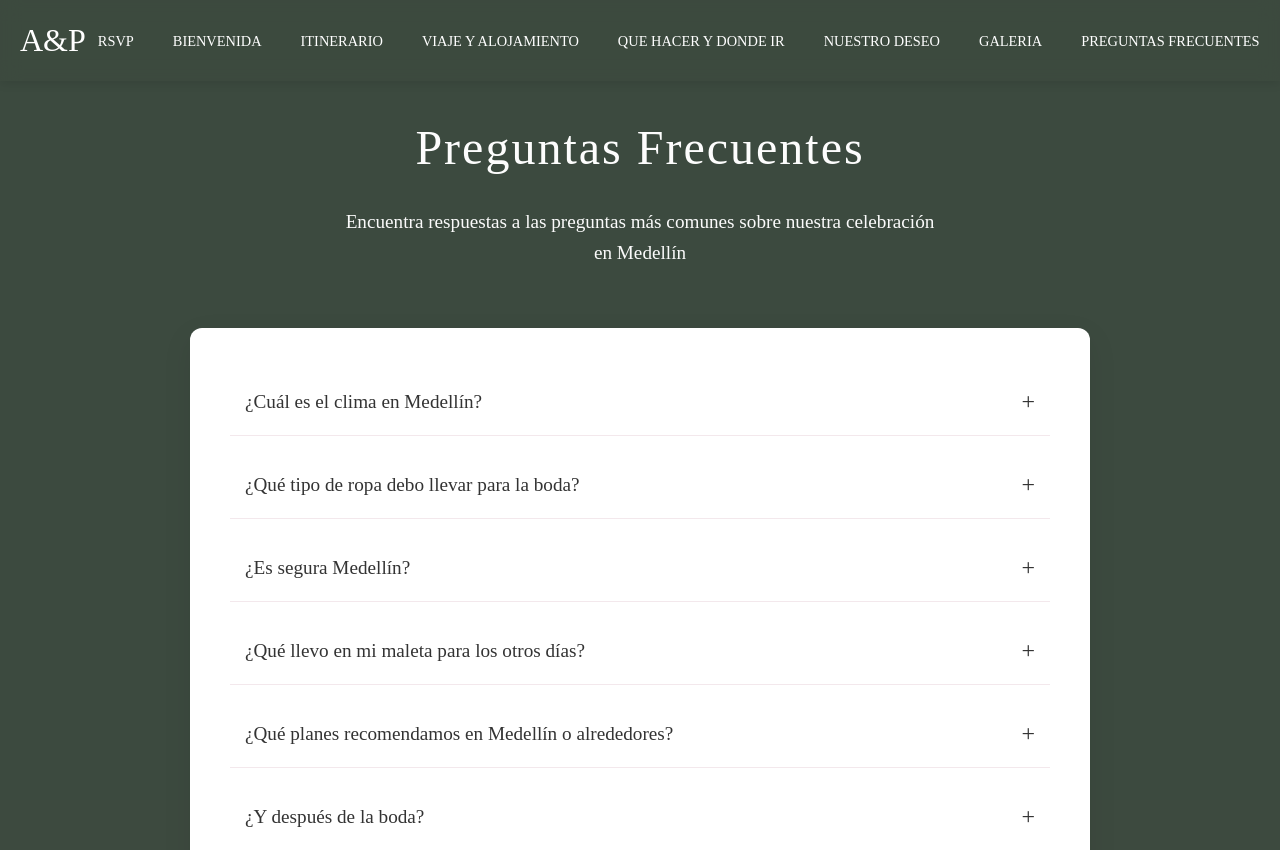
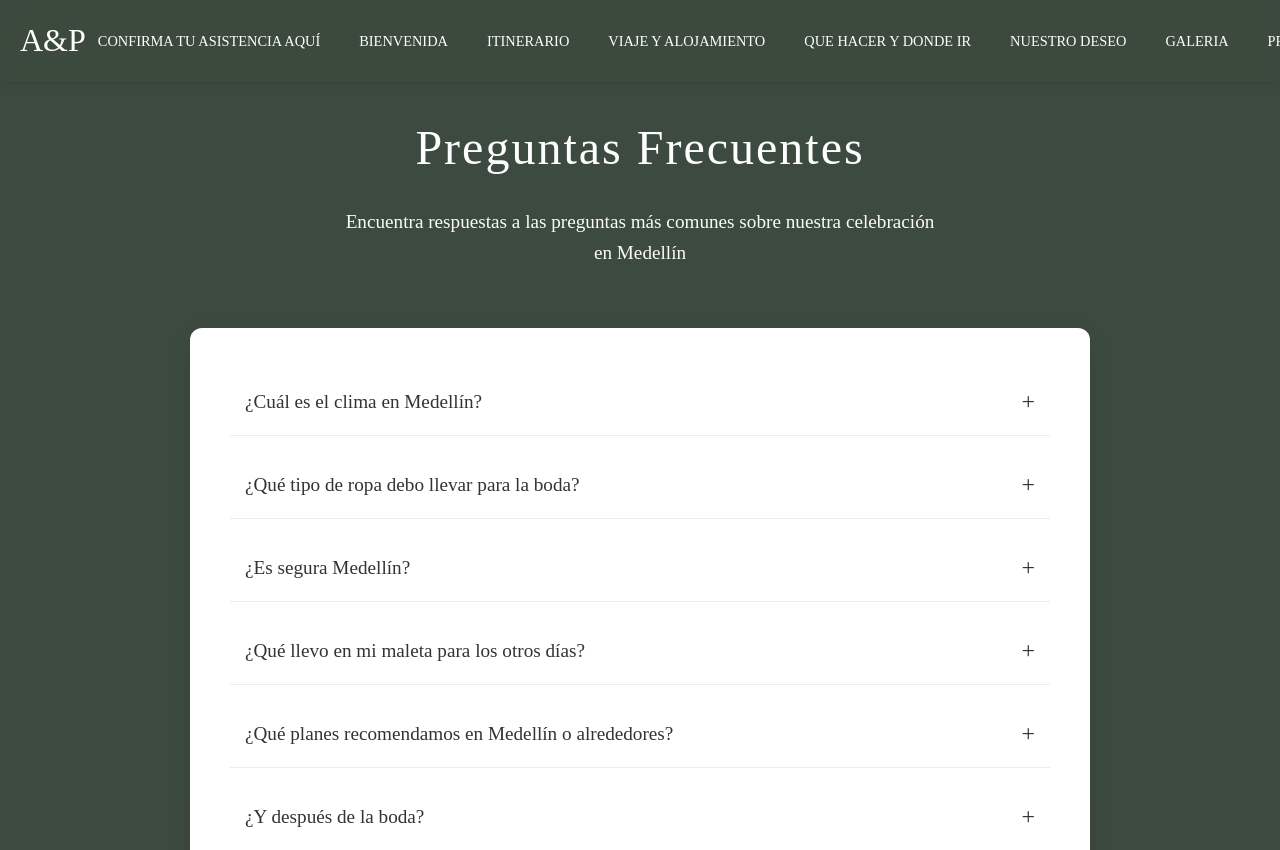
Before and after one commit to songgukdiaz/eternal-vows, a Django app: page /preguntas-frecuentes in a window 1280 px wide. Shown: the top 850 px of the page. Run offline with Django 5.2, Linux system fonts and the light colour scheme.

Commit message:
added confirma instead of rsvp

```diff
--- a/frontend/templates/frontend/eternalvows.html
+++ b/frontend/templates/frontend/eternalvows.html
@@ -668,7 +668,7 @@
             <div class="nav-container">
                 <nav>
                     <ul class="main-nav" id="mainNav">
-                        <li><a href="https://forms.gle/pPqgsLgPofgXn97C6" target="_blank" class="nav-link">RSVP</a></li>
+                        <li><a href="https://forms.gle/pPqgsLgPofgXn97C6" target="_blank" class="nav-link">CONFIRMA TU ASISTENCIA AQUÍ</a></li>
                         <li><a href="{% url 'eternalvows' %}" class="nav-link">BIENVENIDA</a></li>
                         <li><a href="{% url 'itinerario' %}" class="nav-link">ITINERARIO</a></li>
                         <li><a href="{% url 'viaje_y_alojamiento' %}" class="nav-link">VIAJE Y ALOJAMIENTO</a></li>
@@ -701,7 +701,7 @@
         <div class="hero-content">
             <h1>Andres & Paula</h1>
             <p class="hero-date">Sábado, 28 de marzo de 2026</p>
-            <a href="https://forms.gle/pPqgsLgPofgXn97C6" target="_blank" class="btn">CONFIRMA TU ASISTENCIA AQUÍ</a>
+            <!-- <a href="https://forms.gle/pPqgsLgPofgXn97C6" target="_blank" class="btn">CONFIRMA TU ASISTENCIA AQUÍ</a> -->
         </div>
         <div class="countdown">
             <div class="countdown-item">
--- a/frontend/templates/frontend/galeria.html
+++ b/frontend/templates/frontend/galeria.html
@@ -501,7 +501,7 @@
         <div class="nav-container">
             <nav>
                 <ul class="main-nav" id="mainNav">
-                    <li><a href="https://forms.gle/pPqgsLgPofgXn97C6" target="_blank" class="nav-link">RSVP</a></li>
+                    <li><a href="https://forms.gle/pPqgsLgPofgXn97C6" target="_blank" class="nav-link">CONFIRMA TU ASISTENCIA AQUÍ</a></li>
                     <li><a href="{% url 'eternalvows' %}" class="nav-link">BIENVENIDA</a></li>
                     <li><a href="{% url 'itinerario' %}" class="nav-link">ITINERARIO</a></li>
                     <li><a href="{% url 'viaje_y_alojamiento' %}" class="nav-link">VIAJE Y ALOJAMIENTO</a></li>
--- a/frontend/templates/frontend/itinerario.html
+++ b/frontend/templates/frontend/itinerario.html
@@ -588,7 +588,7 @@
             <div class="nav-container">
                 <nav>
                     <ul class="main-nav" id="mainNav">
-                        <li><a href="https://forms.gle/pPqgsLgPofgXn97C6" target="_blank" class="nav-link">RSVP</a></li>
+                        <li><a href="https://forms.gle/pPqgsLgPofgXn97C6" target="_blank" class="nav-link">CONFIRMA TU ASISTENCIA AQUÍ</a></li>
                         <li><a href="{% url 'eternalvows' %}" class="nav-link">BIENVENIDA</a></li>
                         <li><a href="{% url 'itinerario' %}" class="nav-link">ITINERARIO</a></li>
                         <li><a href="{% url 'viaje_y_alojamiento' %}" class="nav-link">VIAJE Y ALOJAMIENTO</a></li>
--- a/frontend/templates/frontend/nuestro_deseo.html
+++ b/frontend/templates/frontend/nuestro_deseo.html
@@ -579,7 +579,7 @@
             <div class="nav-container">
                 <nav>
                     <ul class="main-nav" id="mainNav">
-                        <li><a href="https://forms.gle/pPqgsLgPofgXn97C6" target="_blank" class="nav-link">RSVP</a></li>
+                        <li><a href="https://forms.gle/pPqgsLgPofgXn97C6" target="_blank" class="nav-link">CONFIRMA TU ASISTENCIA AQUÍ</a></li>
                         <li><a href="{% url 'eternalvows' %}" class="nav-link">BIENVENIDA</a></li>
                         <li><a href="{% url 'itinerario' %}" class="nav-link">ITINERARIO</a></li>
                         <li><a href="{% url 'viaje_y_alojamiento' %}" class="nav-link">VIAJE Y ALOJAMIENTO</a></li>
--- a/frontend/templates/frontend/preguntas_frecuentes.html
+++ b/frontend/templates/frontend/preguntas_frecuentes.html
@@ -500,7 +500,7 @@
             <div class="nav-container">
                 <nav>
                     <ul class="main-nav" id="mainNav">
-                        <li><a href="https://forms.gle/pPqgsLgPofgXn97C6" target="_blank" class="nav-link">RSVP</a></li>
+                        <li><a href="https://forms.gle/pPqgsLgPofgXn97C6" target="_blank" class="nav-link">CONFIRMA TU ASISTENCIA AQUÍ</a></li>
                         <li><a href="{% url 'eternalvows' %}" class="nav-link">BIENVENIDA</a></li>
                         <li><a href="{% url 'itinerario' %}" class="nav-link">ITINERARIO</a></li>
                         <li><a href="{% url 'viaje_y_alojamiento' %}" class="nav-link">VIAJE Y ALOJAMIENTO</a></li>
@@ -691,7 +691,7 @@
                     <span class="faq-icon">+</span>
                 </button>
                 <div class="faq-answer">
-                    <p>Sí, por favor confírmanos antes del 1 de febrero de 2026 en la sección "RSVP" de esta página. ¡Estamos felices de compartir este día contigo!</p>
+                    <p>Sí, por favor confírmanos antes del 1 de febrero de 2026 en la sección "CONFIRMA TU ASISTENCIA AQUÍ" de esta página. ¡Estamos felices de compartir este día contigo!</p>
                 </div>
             </div>
         </div>
--- a/frontend/templates/frontend/que_hacer_y_donde_ir.html
+++ b/frontend/templates/frontend/que_hacer_y_donde_ir.html
@@ -630,7 +630,7 @@
             <div class="nav-container">
                 <nav>
                     <ul class="main-nav" id="mainNav">
-                        <li><a href="https://forms.gle/pPqgsLgPofgXn97C6" target="_blank" class="nav-link">RSVP</a></li>
+                        <li><a href="https://forms.gle/pPqgsLgPofgXn97C6" target="_blank" class="nav-link">CONFIRMA TU ASISTENCIA AQUÍ</a></li>
                         <li><a href="{% url 'eternalvows' %}" class="nav-link">BIENVENIDA</a></li>
                         <li><a href="{% url 'itinerario' %}" class="nav-link">ITINERARIO</a></li>
                         <li><a href="{% url 'viaje_y_alojamiento' %}" class="nav-link">VIAJE Y ALOJAMIENTO</a></li>
--- a/frontend/templates/frontend/viaje_y_alojamiento.html
+++ b/frontend/templates/frontend/viaje_y_alojamiento.html
@@ -617,7 +617,7 @@
             <div class="nav-container">
                 <nav>
                     <ul class="main-nav" id="mainNav">
-                        <li><a href="https://forms.gle/pPqgsLgPofgXn97C6" target="_blank" class="nav-link">RSVP</a></li>
+                        <li><a href="https://forms.gle/pPqgsLgPofgXn97C6" target="_blank" class="nav-link">CONFIRMA TU ASISTENCIA AQUÍ</a></li>
                         <li><a href="{% url 'eternalvows' %}" class="nav-link">BIENVENIDA</a></li>
                         <li><a href="{% url 'itinerario' %}" class="nav-link">ITINERARIO</a></li>
                         <li><a href="{% url 'viaje_y_alojamiento' %}" class="nav-link">VIAJE Y ALOJAMIENTO</a></li>
```
